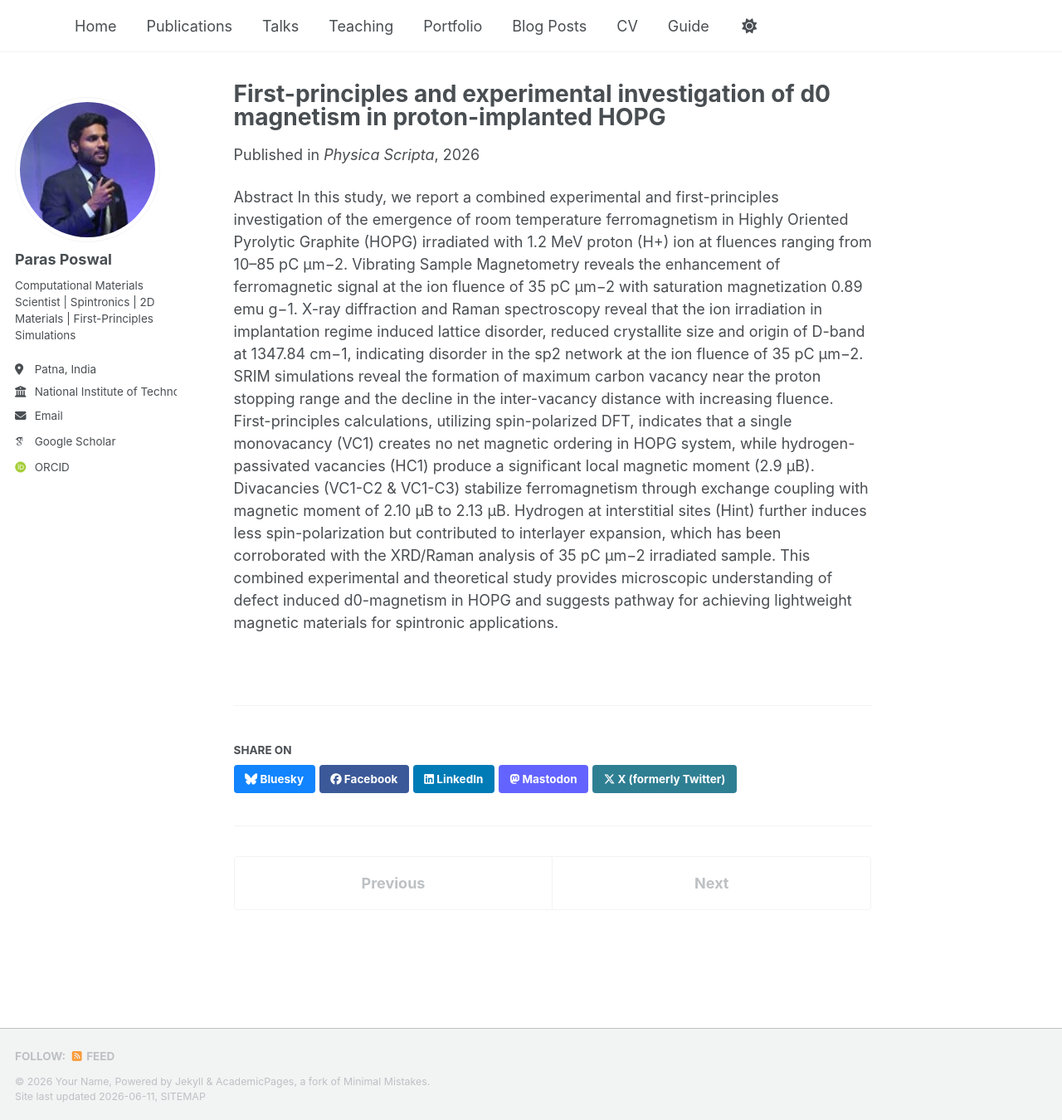
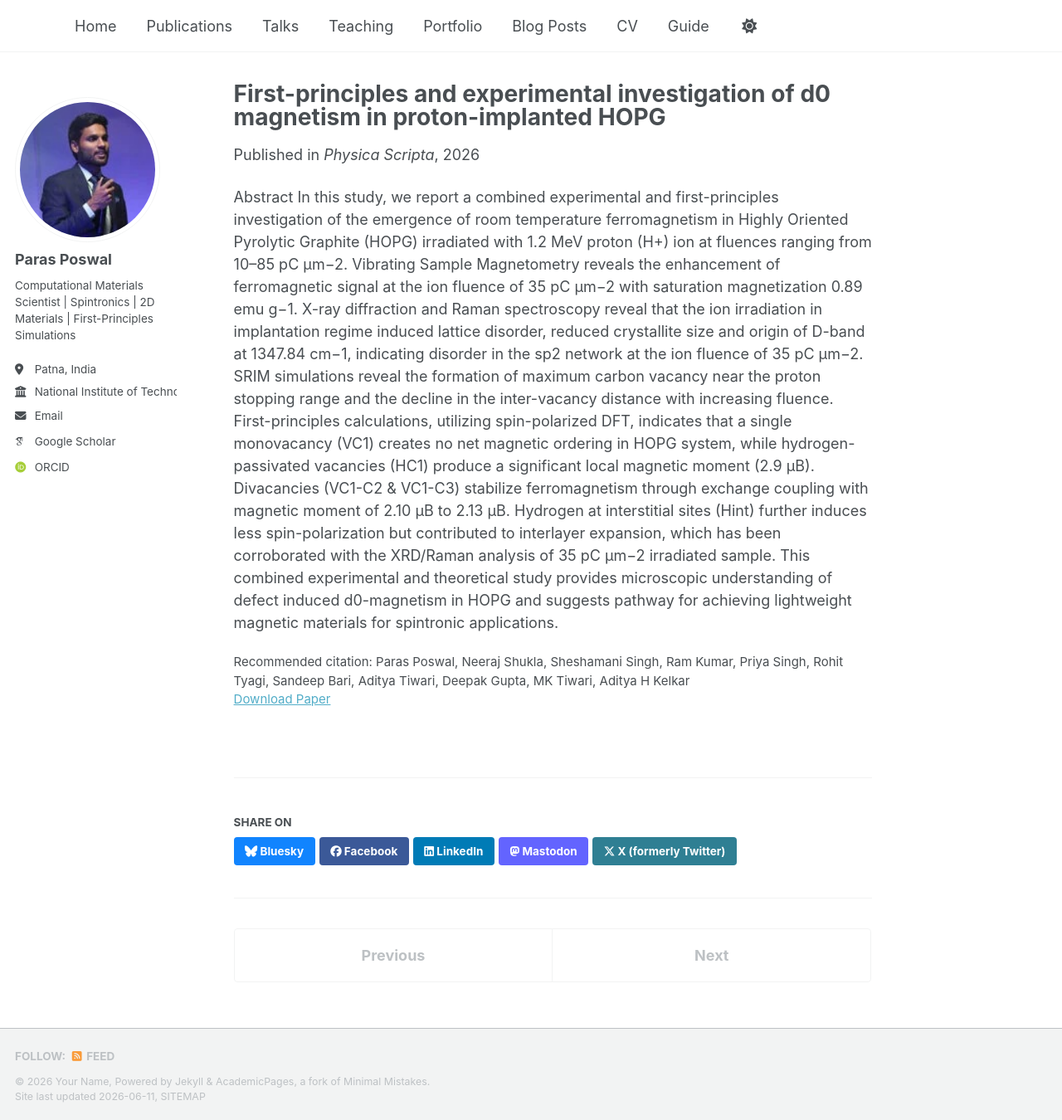
Before and after one commit to poswalparas/poswalparas.github.io, a Jekyll site: the page built from _publications/paper4.md, in a window 1280 px wide and 1350 px high. Shown: the whole window at 83% size. Built offline with Jekyll 4.4.1, drawn with Linux system fonts in a browser that asks for light colours; some web fonts are replaced; a script bundle is joined from its source files by our own code; library files that are not in the unit come from our copies.

Commit message:
Update paper4.md

```diff
--- a/_publications/paper4.md
+++ b/_publications/paper4.md
@@ -7,6 +7,7 @@ date: 2026-05-12
 excerpt: ''
 venue: 'Physica Scripta'
 paperurl: 'https://academicpages.github.io/files/physica_2026.pdf'
+citation: 'Paras Poswal, Neeraj Shukla, Sheshamani Singh, Ram Kumar, Priya Singh, Rohit Tyagi, Sandeep Bari, Aditya Tiwari, Deepak Gupta, MK Tiwari, Aditya H Kelkar'
 ---
 
 Abstract
```
